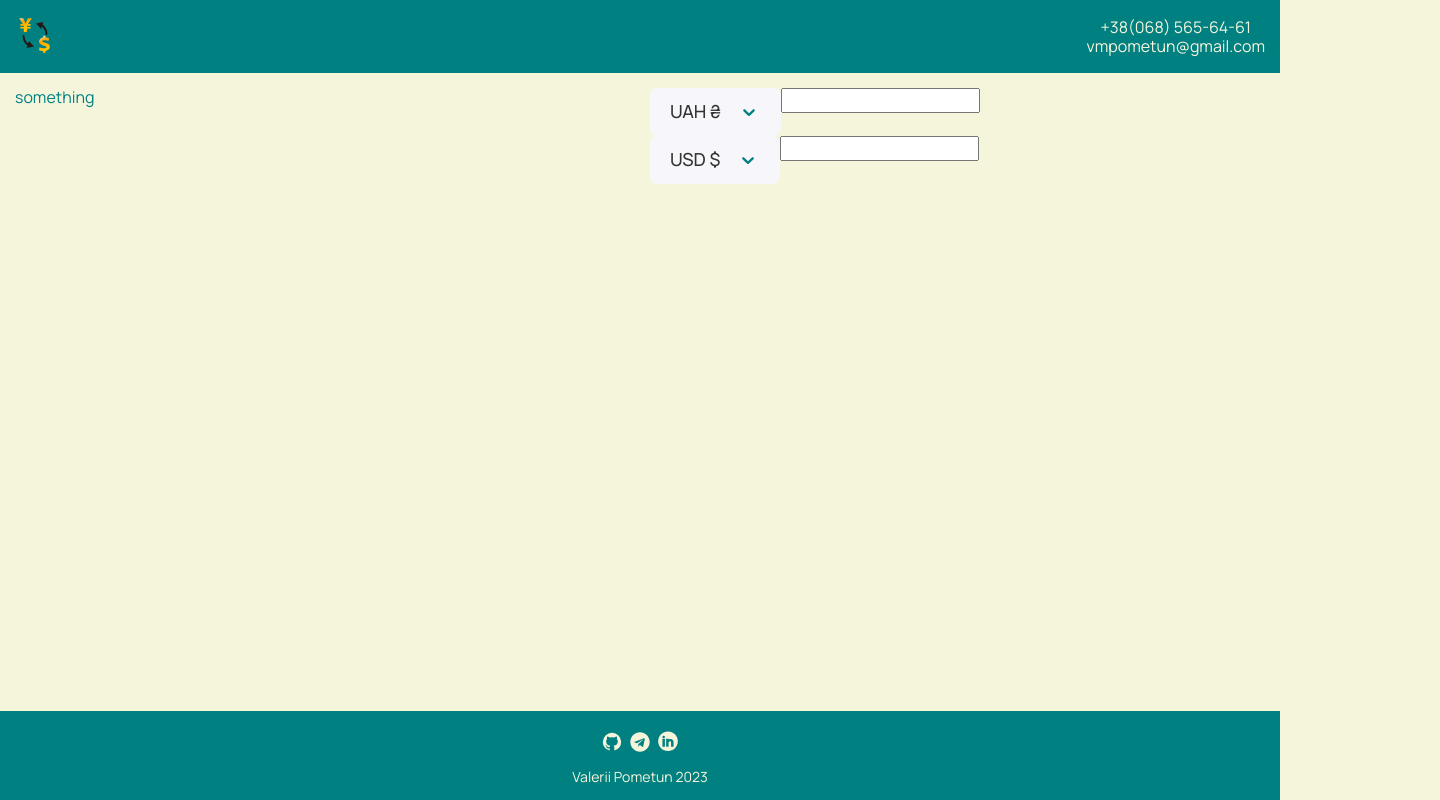
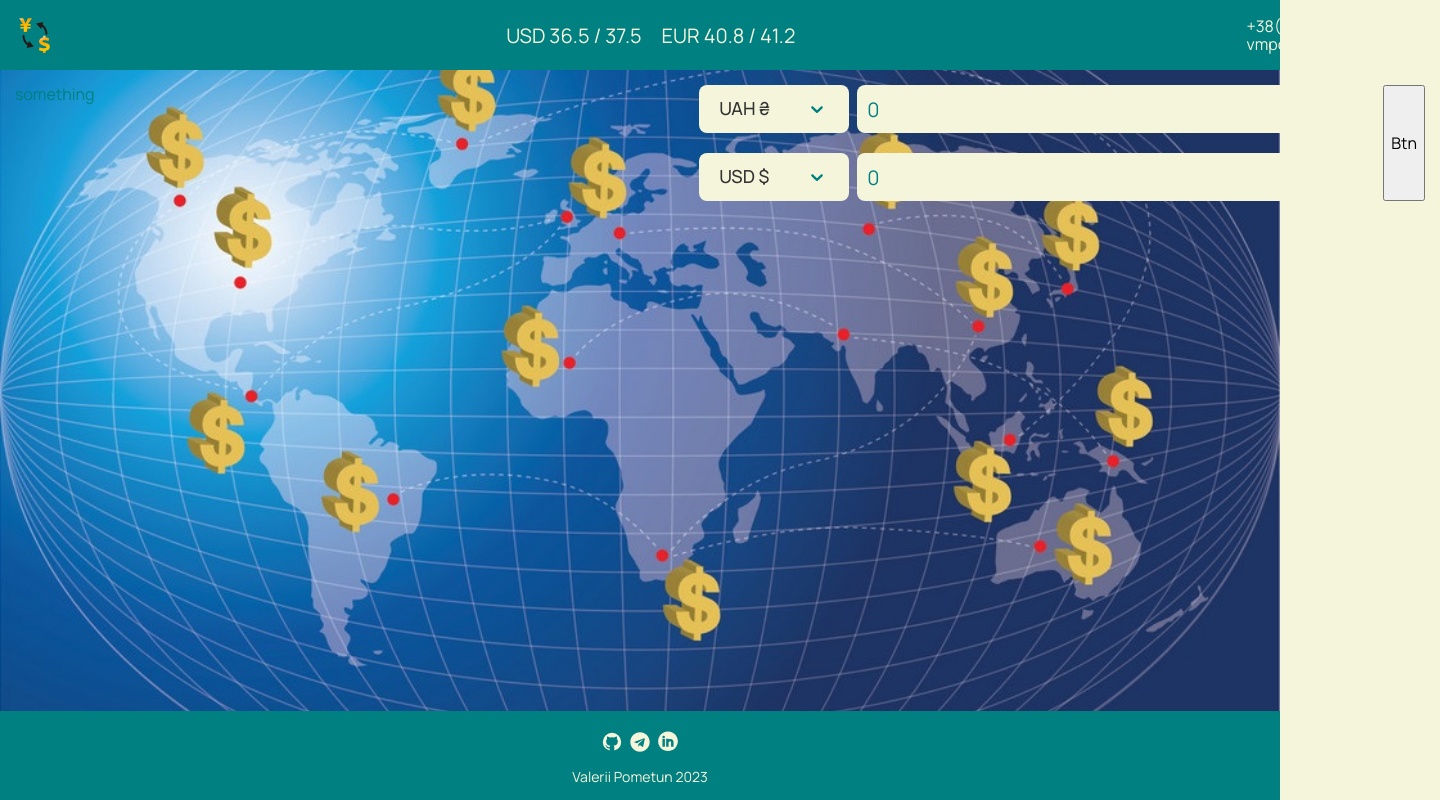
Before and after one commit to Valerii2022/converter, a React (Create React App) app: page / in a window 1280 px wide. Shown: the whole page, 1440 px wide, since content can reach past the window. Built offline with nearby package versions, Linux system fonts and the light colour scheme.

Commit message:
update files

```diff
--- a/package.json
+++ b/package.json
@@ -8,7 +8,7 @@
     "@testing-library/jest-dom": "^5.17.0",
     "@testing-library/react": "^13.4.0",
     "@testing-library/user-event": "^13.5.0",
-    "axios": "^1.5.1",
+    "axios": "^1.6.2",
     "nanoid": "^5.0.2",
     "normalize.css": "^8.0.1",
     "react": "^18.2.0",
--- a/src/components/Header/Header.jsx
+++ b/src/components/Header/Header.jsx
@@ -4,9 +4,16 @@ import { ReactComponent as Logo } from '../../images/logo.svg';
 const Header = () => {
   return (
     <header className={css.header}>
-      <div className={css.logoWrapper}>
+      <div className={css.container}>
         <Logo className={css.logo} />
-      </div>
+        <ul className={css.currentExchange}>
+          <li>
+            <p>USD 36.5 / 37.5</p>
+          </li>
+          <li>
+            <p>EUR 40.8 / 41.2</p>
+          </li>
+        </ul>
         <ul className={css.navigation}>
           <li>
             <a href="tel:+380685656461" className={css.link}>
@@ -19,6 +26,7 @@ const Header = () => {
             </a>
           </li>
         </ul>
+      </div>
     </header>
   );
 };
--- a/src/components/Header/Header.module.css
+++ b/src/components/Header/Header.module.css
@@ -1,7 +1,12 @@
 .header {
-  padding: 15px;
   background-color: teal;
   color: beige;
+}
+
+.container {
+  width: 1440px;
+  margin: 0 auto;
+  padding: 15px;
   display: flex;
   align-items: center;
   justify-content: space-between;
@@ -12,10 +17,10 @@
   height: 40px;
 }
 
-.navigation {
+.currentExchange {
   display: flex;
-  flex-direction: column;
-  align-items: center;
+  gap: 20px;
+  font-size: 20px;
 }
 
 .link {
--- a/src/components/Layout/Layout.module.css
+++ b/src/components/Layout/Layout.module.css
@@ -6,4 +6,8 @@
 
 .content {
   flex-grow: 1;
+  background-image: url('../../images/bg.jpg');
+  background-repeat: no-repeat;
+  background-position: center;
+  background-size: cover;
 }
--- a/src/pages/Home/Home.module.css
+++ b/src/pages/Home/Home.module.css
@@ -1,5 +1,7 @@
 .container {
   padding: 15px;
+  width: 1440px;
+  margin: 0 auto;
   display: flex;
   gap: 20px;
 }
@@ -10,8 +12,29 @@
 
 .converter {
   width: calc((100% - 20px) / 2);
+  display: flex;
+  flex-direction: column;
+  gap: 20px;
 }
 
 .converterInner {
   display: flex;
+  gap: 8px;
 }
+
+.converterInner label {
+  height: 48px;
+  width: 100%;
+}
+
+.converterInner input {
+  height: 100%;
+  width: 100%;
+  padding: 10px;
+  border-radius: 8px;
+  background-color: beige;
+  border: none;
+
+  color: teal;
+  font-size: 20px;
+}
--- a/src/pages/Home/HomePage.jsx
+++ b/src/pages/Home/HomePage.jsx
@@ -1,13 +1,39 @@
 import css from './Home.module.css';
 import Select from 'react-select';
 import { selectStyles } from './selectStyles';
+import { useState } from 'react';
+import axios from 'axios';
+
+// https://exchangeratesapi.io/documentation/
 
 const Home = () => {
+  const [currencyIn, setCurrencyIn] = useState(0);
+  const [currencyOut, setCurrencyOut] = useState(0);
+
+  const API_KEY = 'VTCLiMLNPGUnzwu7ny7tuLe8dNWU_EW2';
+  const BASE_URL = 'https://api.exchangeratesapi.io/v1/latest';
+  const params = {
+    access_key: API_KEY,
+  };
+
   const currencyOptions = [
     { value: 'USD $', label: 'USD $' },
     { value: 'EUR €', label: 'EUR €' },
     { value: 'UAH ₴', label: 'UAH ₴' },
   ];
+
+  const fetchExchange = async () => {
+    const data = await axios.get(
+      `https://api.polygon.io/v3/reference/exchanges?asset_class=options&apiKey=VTCLiMLNPGUnzwu7ny7tuLe8dNWU_EW2`
+    );
+    return data;
+  };
+
+  const handleBtnClick = async () => {
+    await fetchExchange()
+      .then(res => console.log(res))
+      .catch(err => console.log(err));
+  };
 
   return (
     <div className={css.container}>
@@ -28,7 +54,15 @@ const Home = () => {
             }}
           />
           <label>
-            <input type="number" />
+            <input
+              value={currencyIn}
+              onChange={e => {
+                setCurrencyIn(e.target.value);
+                setCurrencyOut(e.target.value * 2);
+              }}
+              type="number"
+              name="currencyIn"
+            />
           </label>
         </div>
         <div className={css.converterInner}>
@@ -44,10 +78,19 @@ const Home = () => {
             }}
           />
           <label>
-            <input type="number" />
+            <input
+              value={currencyOut}
+              onChange={e => {
+                setCurrencyOut(e.target.value);
+                setCurrencyIn(e.target.value / 2);
+              }}
+              type="number"
+              name="currencyOut"
+            />
           </label>
         </div>
       </div>
+      <button onClick={() => handleBtnClick()}>Btn</button>
     </div>
   );
 };
--- a/src/pages/Home/selectStyles.js
+++ b/src/pages/Home/selectStyles.js
@@ -1,11 +1,11 @@
 export const selectStyles = {
   control: styles => ({
     borderRadius: '8px',
-    backgroundColor: '#f7f7fb',
+    backgroundColor: 'beige',
     height: '48px',
     display: 'flex',
     padding: '0',
-    // width: '224px',
+    width: '150px',
     paddingLeft: '10px',
     paddingRight: '14px',
     borderRight: 'none',
```
Also changed, not shown: src/images/bg.jpg (added), 1 other file (tests, documents, lock files or other folders). Lines whose indentation alone changed are shown as unchanged.
